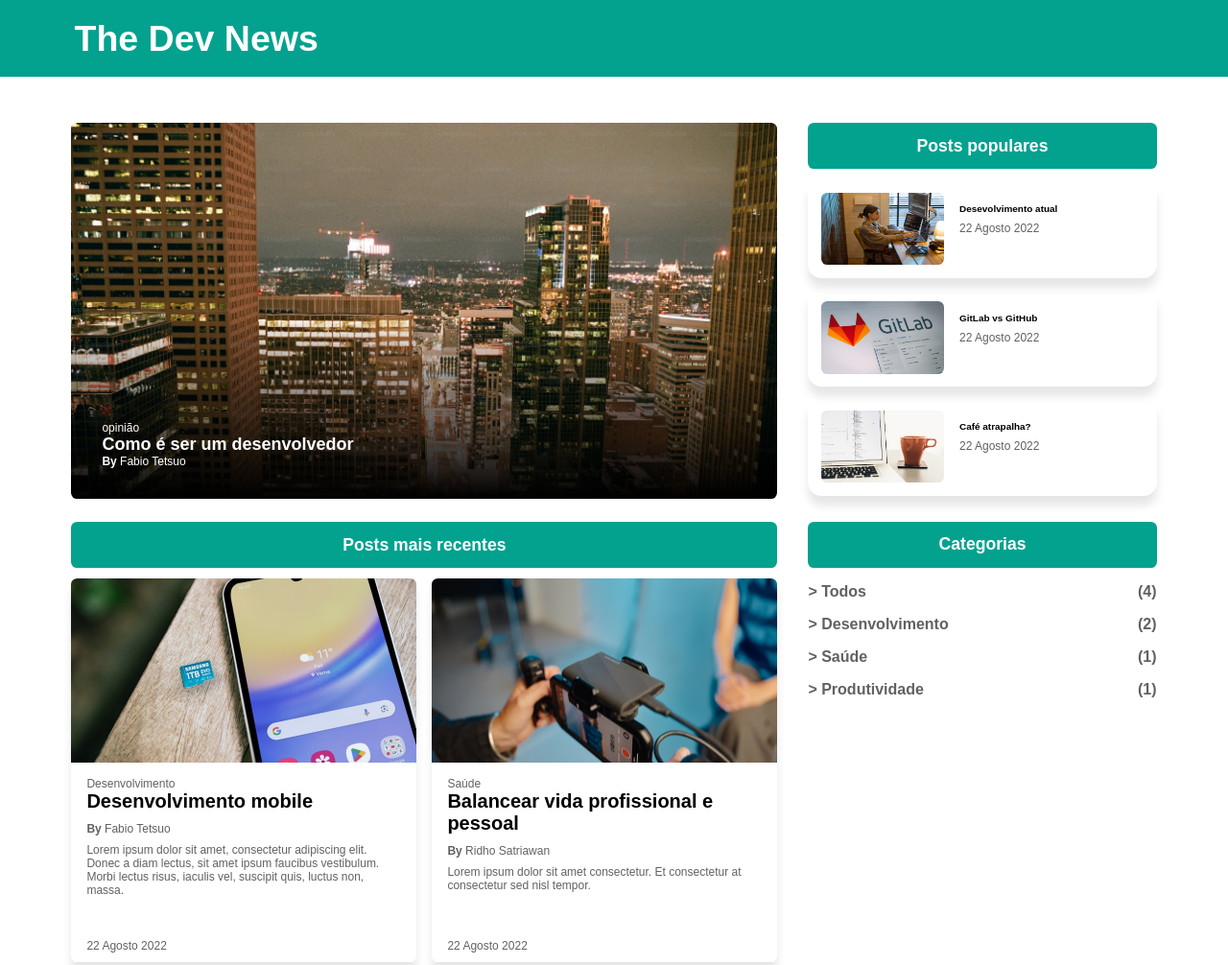
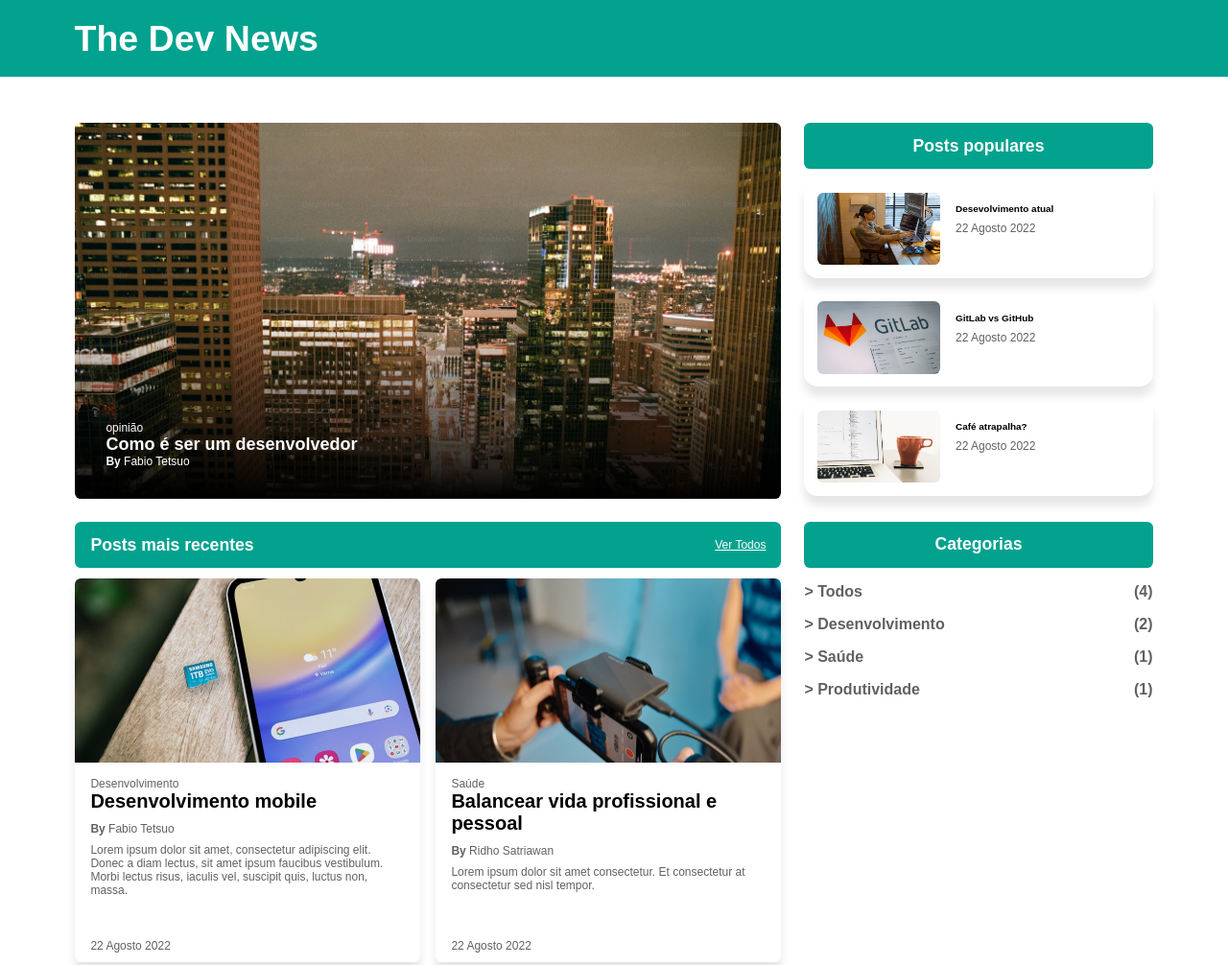
Before and after one commit to tiagoDariel/RID218815_Desafio02, a plain HTML site: page index.html in a window 1280 px wide. Shown: the top 1006 px of the page at 96% size. Drawn offline with Linux system fonts and the light colour scheme; a web font is replaced by a local one.

Commit message:
added aside, navs and links

```diff
--- a/components/header/style.css
+++ b/components/header/style.css
@@ -22,6 +22,7 @@
 
 @media (max-width: 840px) {
     .header .header__title {
+      font-size: 20px;
       width: 100%;
     }
 
--- a/components/main/components/CardPopularPosts.html
+++ b/components/main/components/CardPopularPosts.html
@@ -1,4 +1,4 @@
 <section class="card">
     <div class="title-box border-radius">Posts populares</div>
-    <div id="card-popular-posts"></div>
+    <nav id="card-popular-posts"></nav>
 </section>
--- a/components/main/components/CardRecentPosts.html
+++ b/components/main/components/CardRecentPosts.html
@@ -1,4 +1,7 @@
 <section class="card">
-    <div class="title-box border-radius">Posts mais recentes</div>
+    <div class="title-box d-flex border-radius">
+        <span>Posts mais recentes</span>
+        <a href="#" class="title-box__link" onclick="filter('Todos')"> Ver Todos</a>
+    </div>
     <div id="card-recent-posts"></div>
 </section>
--- a/components/main/components/Categories.html
+++ b/components/main/components/Categories.html
@@ -1,4 +1,4 @@
 <section class="card">
     <div class="title-box border-radius">Categorias</div>
-    <div id="categories"></div>
+    <nav id="categories"></nav>
 </section>
--- a/components/main/script.js
+++ b/components/main/script.js
@@ -48,7 +48,8 @@ const loadPopularPosts = () => new Promise((resolve, reject) => {
 
     // Cria elementos de post para cada item em 'data.popular'
     data.popular.forEach((post) => {
-        const postTag = document.createElement('div');
+        const postTag = document.createElement('a');
+        postTag.href = '#'; // Define o link para a página do post
         postTag.className = 'post-cards';
         postTag.innerHTML = `
             <div class="post-cards__img">
@@ -71,7 +72,8 @@ const loadRecentPosts = () => new Promise((resolve, reject) => {
     const tagRecent = document.getElementById('card-recent-posts'); // Seleciona a seção de posts recentes
 
     data.recent.forEach((post) => {
-        const postTag = document.createElement('div');
+        const postTag = document.createElement('a');
+        postTag.href = '#'; // Define o link para a página do post
         postTag.className = 'recent-cards border-radius';
         postTag.innerHTML = `
             <div class="recent-cards__image">
@@ -106,7 +108,7 @@ const loadCategories = () => new Promise((resolve, reject) => {
 
     // Cria os elementos de categoria no DOM
     Object.entries(countCategories).forEach(([category, total]) => {
-        const categoryTag = document.createElement('div');
+        const categoryTag = document.createElement('a');
         categoryTag.className = 'categories__item';
         categoryTag.innerHTML = `
             <div class="category" style="cursor: pointer;" onClick="filter('${category}')"> <span> > ${category}</span><span>(${total})</span></div>
@@ -125,7 +127,8 @@ const filter = (category) => {
     // Reinsere somente os posts da categoria escolhida (ou todos)
     data.recent.forEach((post) => {
         if(post.categories === category || category === 'Todos') {
-            const postTag = document.createElement('div');
+            const postTag = document.createElement('a');
+            postTag.href = '#'; // Define o link para a página do post
             postTag.className = 'recent-cards';
             postTag.innerHTML = `
                 <div class="recent-cards__image">
--- a/components/main/style.css
+++ b/components/main/style.css
@@ -10,7 +10,7 @@
     width: min-content;
     display: grid;
     grid-template-columns: repeat(2, 1fr);
-    gap: 2rem;
+    gap: 1.5rem;
     align-items: flex-start;
 }
 
@@ -36,6 +36,20 @@
     justify-content: center;
     font-size: 1.1rem;
     font-weight: 700;
+}
+
+.card .d-flex {
+    display: flex;
+    align-items: center;
+    justify-content: space-between;
+    padding: 0 1rem;
+}
+
+.card .d-flex .title-box__link{
+    font-size: 12px;
+    color: #fff;
+    font-weight: 500;
+    text-decoration: underline;
 }
 
 .card {
@@ -163,14 +177,19 @@
 }
 
 @media (max-width: 840px) {
+    .content {
+        margin-top: 2rem;
+    }
     .content .content__box .content__box-good-developer {
         width: 24.6em;
         background-repeat: no-repeat;
         background-position-x: center;
 
     }
+
     .content .container .content__box .filters {
         grid-template-columns: 1fr;
+        gap: .3rem;
     }
 
     #card-recent-posts {
--- a/style.css
+++ b/style.css
@@ -30,3 +30,7 @@ header {
 .border-radius {
     border-radius: .4rem;
 }
+
+a {
+    text-decoration: none;
+}
```
